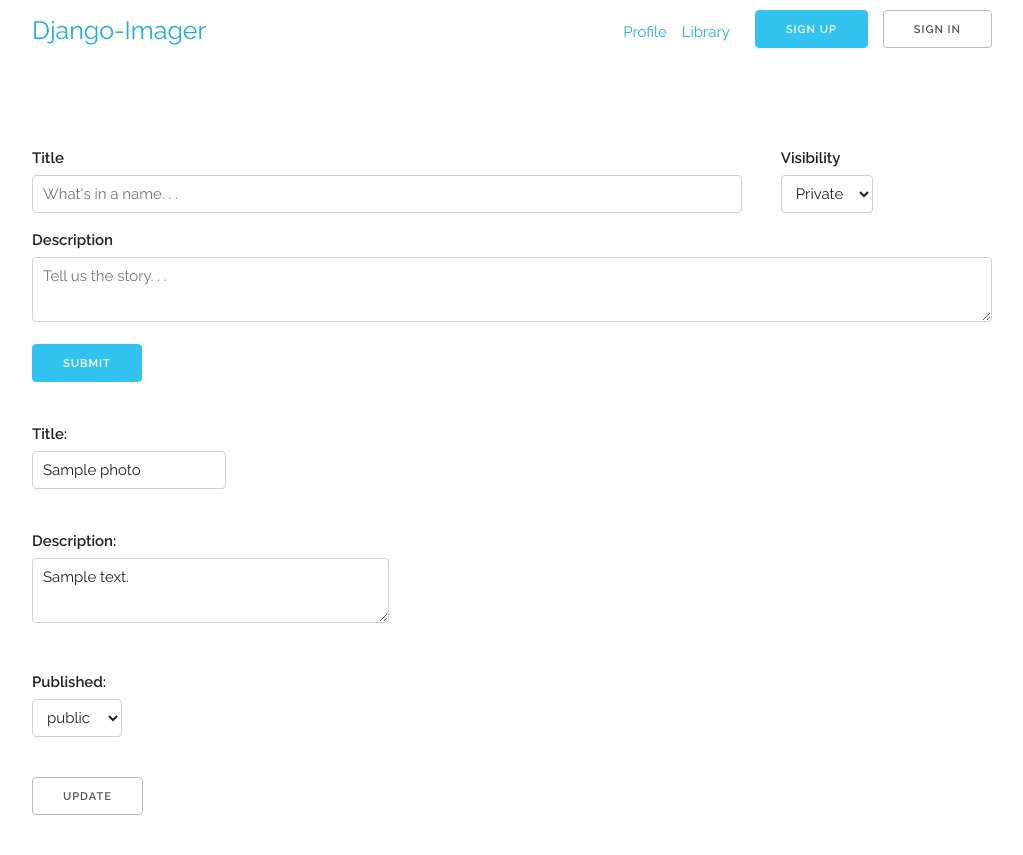
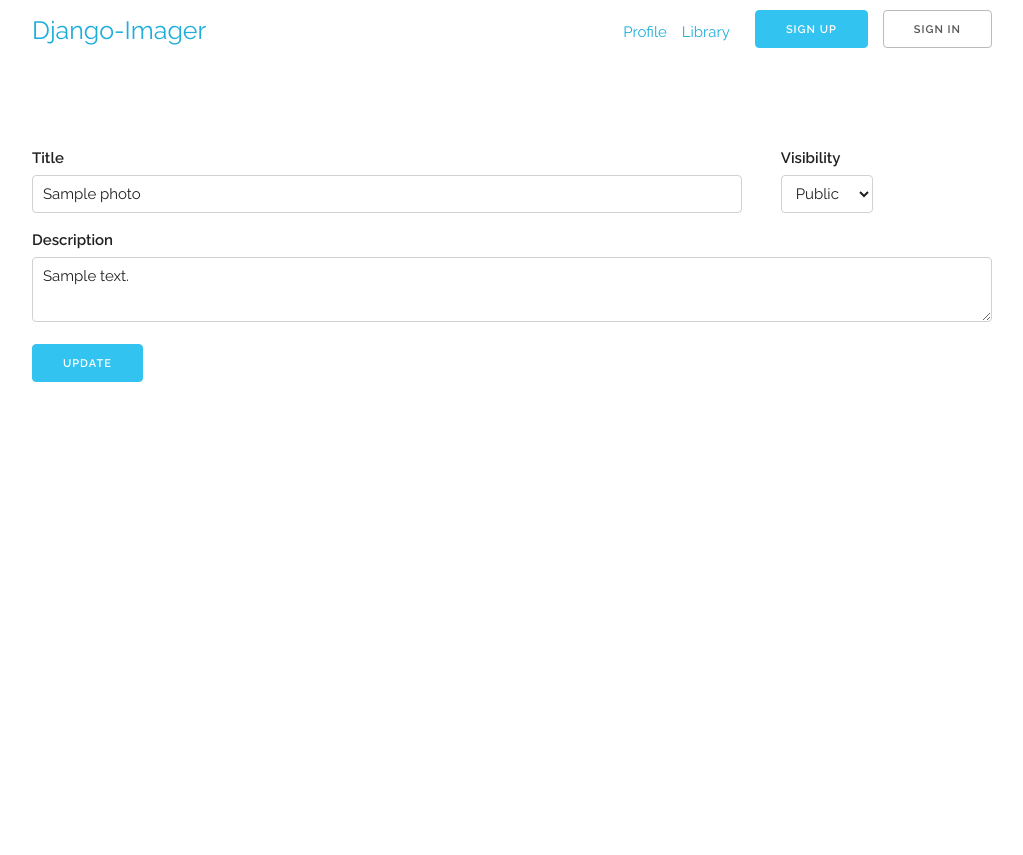
Before and after one commit to jesseklein406/django-imager, a Django app: page /images/photos/edit/1/ in a window 1280 px wide. Shown: the whole page, without its empty margins (128-1151 px from the left). After the commit the page ends 382 px from the top, so only its background shows below. Run offline with Django 3.2, Linux system fonts and the light colour scheme; tables that the repository leaves empty hold one stand-in row (values such as "Sample post"); some libraries are stand-ins or nearby versions.

Commit message:
Update photo edit template for form

```diff
--- a/imagersite/imager_images/templates/imager_images/photo_edit.html
+++ b/imagersite/imager_images/templates/imager_images/photo_edit.html
@@ -10,24 +10,22 @@
   <form action="{% url 'photo_edit' pk=photo.id %}" method="post">{% csrf_token %}
     <div class="row">
       <div class="nine columns">
-        <label for="photo_title">Title</label>
-        <input type="text" class="u-full-width" id="photo_title" name="title" placeholder="What's in a name. . ."/>
+        <label for="id_title">Title</label>
+        <input type="text" class="u-full-width" id="id_title" name="title" maxlength="256" value="{{ photo.title }}"/>
       </div><!-- end column -->
       <div class="three columns">
         <label>Visibility</label>
         <select name="published">
-          <option value="private">Private</option>
-          <option value="shared">Shared</option>
-          <option value="public">Public</option>
+        {% with photo.published as visibility %}
+          <option value="private" {% if visibility == 'private' %}selected{% endif %}>Private</option>
+          <option value="shared" {% if visibility == 'shared' %}selected{% endif %}>Shared</option>
+          <option value="public" {% if visibility == 'public' %}selected{% endif %}>Public</option>
+        {% endwith %}
         </select>
       </div><!-- end column -->
     </div><!-- end row -->
     <label for="photo_description">Description</label>
-    <textarea name="description" id="photo_description" placeholder="Tell us the story. . ." class="u-full-width"></textarea>
-    <input type="submit" class="button-primary" name="photoedit" value="Submit">
-  </form>
-  <form action="" method="post">{% csrf_token %}
-    {{ form.as_p }}
-    <input type="submit" value="Update" />
+    <textarea name="description" id="photo_description" class="u-full-width">{{ photo.description }}</textarea>
+    <input type="submit" class="button-primary" name="photoedit" value="Update">
   </form>
 {% endblock %}
--- a/imagersite/imager_images/urls.py
+++ b/imagersite/imager_images/urls.py
@@ -1,9 +1,8 @@
-#!/usr/bin/env python
-# -*- coding: utf-8 -*-
+from __future__ import unicode_literals
 
-from __future__ import unicode_literals
 from django.conf.urls import patterns, url
-from imager_images.views import (
+
+from .views import (
     LibraryView,
     PhotoView,
     AlbumView,
@@ -11,7 +10,6 @@ from imager_images.views import (
     album_update,
     photo_create,
     PhotoUpdateView
-    # photo_update
 )
 
 
@@ -23,6 +21,9 @@ urlpatterns = patterns(
     url(r'^album/add/$', album_create, name='album_add'),
     url(r'^album/edit/(?P<pk>\d+)/$', album_update, name='album_edit'),
     url(r'^photos/add/$', photo_create, name='photo_add'),
-    url(r'^photos/edit/(?P<pk>\d+)/$', PhotoUpdateView.as_view(), name='photo_edit'),
-    # url(r'^photos/edit/(?P<pk>\d+)/$', photo_update, name='photo_edit'),
+    url(
+        r'^photos/edit/(?P<pk>\d+)/$',
+        PhotoUpdateView.as_view(),
+        name='photo_edit'
+    ),
 )
--- a/imagersite/imager_images/views.py
+++ b/imagersite/imager_images/views.py
@@ -114,8 +114,8 @@
 #     else:
 #         return render(request, 'imager_images/photo_edit.html', {'photo': photo})
 
-class PhotoUpdateView(UpdateView):
+class PhotoUpdateView(LoginRequiredMixin, UpdateView):
     template_name_suffix = '_edit'
     model = Photo
     fields = ['title', 'description', 'published']
-    success_url = 'images/library'
+    success_url = '/images/library'
```
